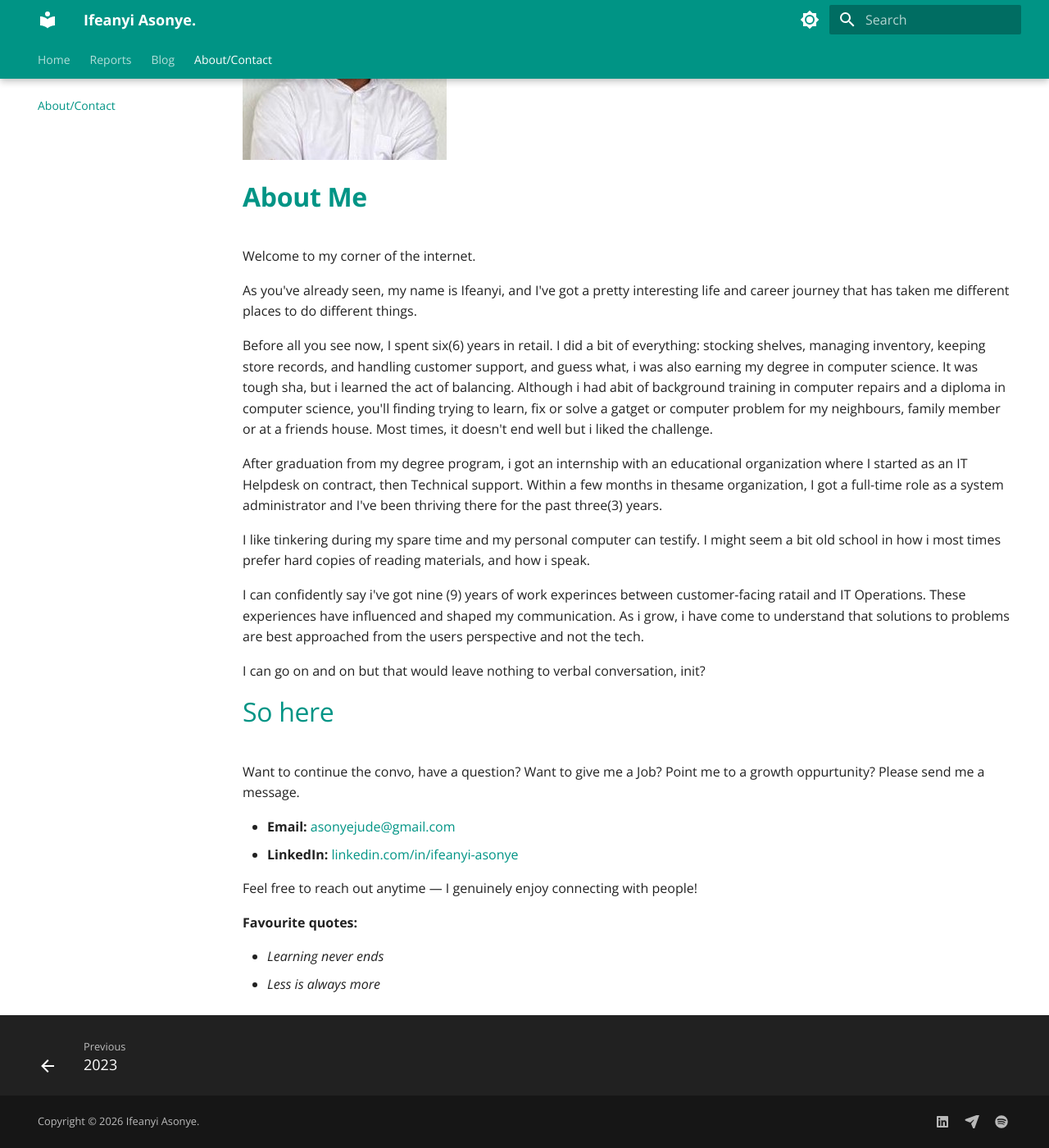
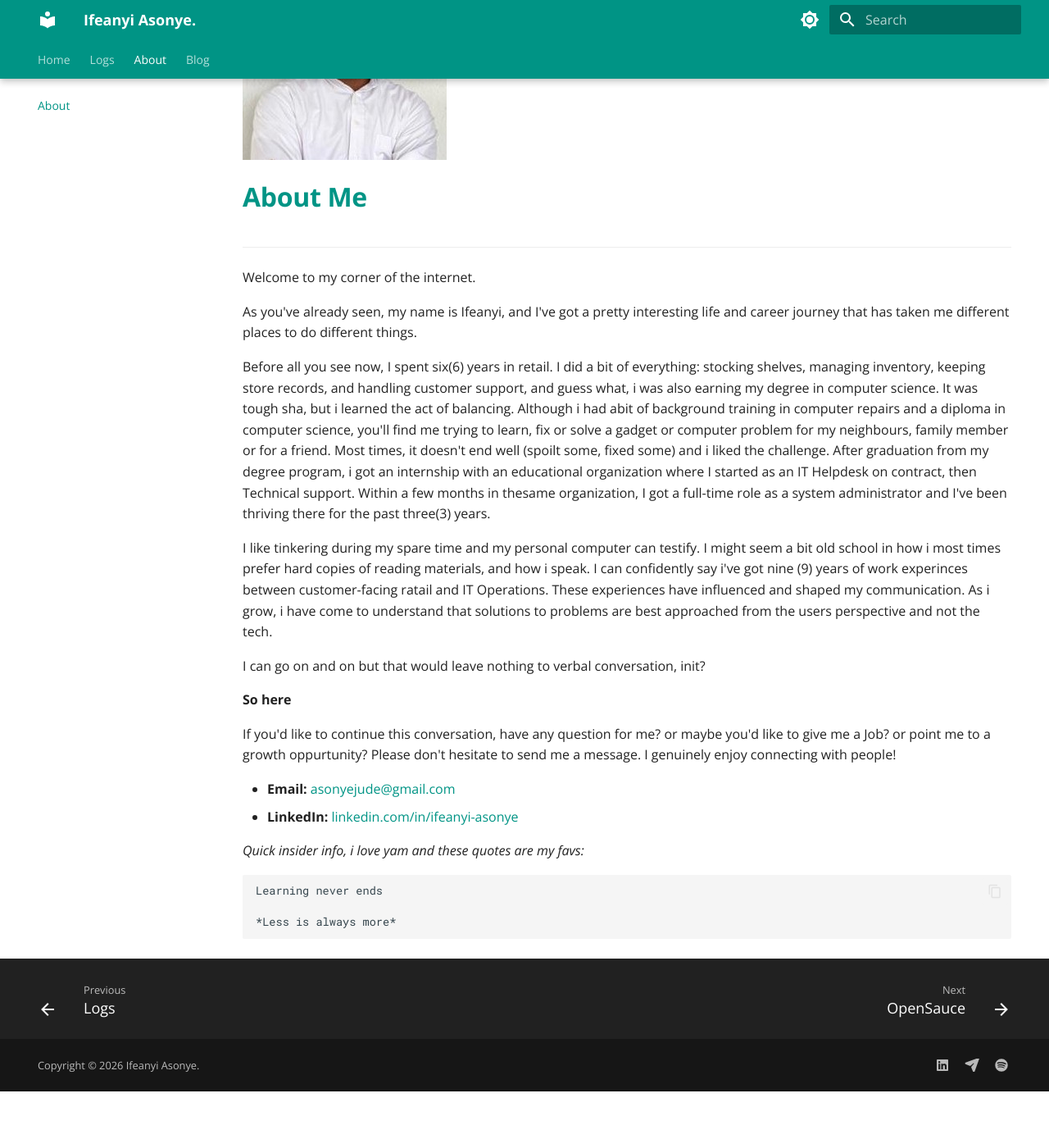
Before and after one commit to Ifeanyi-Asonye/Mysite, an MkDocs documentation site: the page built from docs/about.md, in a window 1280 px wide and 1400 px high, scrolled down 218 px. Shown: the whole window at 82% size. Built offline with MkDocs 1.6.1 and Material for MkDocs 9.7.7, drawn with Linux system fonts in a browser that asks for light colours; after the commit the page ends 1549 px from its top, so only the background shows below that.

Commit message:
Major edits

```diff
--- a/docs/about.md
+++ b/docs/about.md
@@ -6,31 +6,29 @@ hide:
 ![Principal](assets/Principal2.jpeg)
 
 # **About Me**
-
+---
 Welcome to my corner of the internet.
 
 As you've already seen, my name is Ifeanyi, and I've got a pretty interesting life and career journey that has taken me different places to do different things.
 
-Before all you see now, I spent six(6) years in retail. I did a bit of everything: stocking shelves, managing inventory, keeping store records, and handling customer support, and guess what, i was also earning my degree in computer science. It was tough sha, but i learned the act of balancing. Although i had abit of background training in computer repairs and a diploma in computer science, you'll finding trying to learn, fix or solve a gatget or computer problem for my neighbours, family member or at a friends house. Most times, it doesn't end well but i liked the challenge.
-
+Before all you see now, I spent six(6) years in retail. I did a bit of everything: stocking shelves, managing inventory, keeping store records, and handling customer support, and guess what, i was also earning my degree in computer science. It was tough sha, but i learned the act of balancing. Although i had abit of background training in computer repairs and a diploma in computer science, you'll find me trying to learn, fix or solve a gadget or computer problem for my neighbours, family member or for a friend. Most times, it doesn't end well (spoilt some, fixed some) and i liked the challenge.
 After graduation from my degree program, i got an internship with an educational organization where I started as an IT Helpdesk on contract, then Technical support. Within a few months in thesame organization, I got a full-time role as a system administrator and I've been thriving there for the past three(3) years.
 
 I like tinkering during my spare time and my personal computer can testify. I might seem a bit old school in how i most times prefer hard copies of reading materials, and how i speak.
-
 I can confidently say i've got nine (9) years of work experinces between customer-facing ratail and IT Operations. These experiences have influenced and shaped my communication. As i grow, i have come to understand that solutions to problems are best approached from the users perspective and not the tech.
 
 I can go on and on but that would leave nothing to verbal conversation, init?
 
-# So here
+**So here**
 
-Want to continue the convo, have a question? Want to give me a Job? Point me to a growth oppurtunity? Please send me a message.
+If you'd like to continue this conversation, have any question for me? or maybe you'd like to give me a Job? or point me to a growth oppurtunity? Please don't hesitate to send me a message. I genuinely enjoy connecting with people!
 
 - **Email:** [asonyejude@gmail.com](mailto:asonyejude@gmail.com)
 - **LinkedIn:** [linkedin.com/in/ifeanyi-asonye](https://www.linkedin.com/in/ifeany-asonye)
 
-Feel free to reach out anytime — I genuinely enjoy connecting with people!
 
-**Favourite quotes:**
+*Quick insider info, i love yam and these quotes are my favs:*
 
-- *Learning never ends*
-- *Less is always more*
+    Learning never ends
+
+    *Less is always more*
--- a/mkdocs.yml
+++ b/mkdocs.yml
@@ -65,10 +65,11 @@ plugins:
 
 nav:
   - Home: index.md
-  - Reports: reports.md
+  - Logs: logs.md
+  - About: about.md
   - Blog:
     - blog/index.md
-  - About/Contact: about.md
+
 
 
 markdown_extensions:
```
Also changed, not shown: docs/index.md (+1 -1 lines), docs/logs.md (added, +100 -0 lines), docs/reports.md (deleted, +0 -156 lines).
